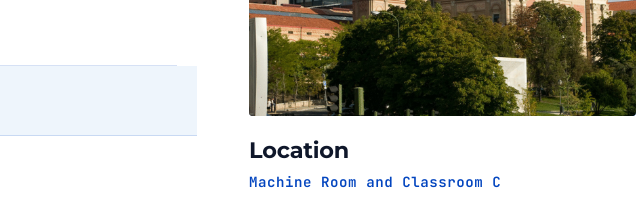
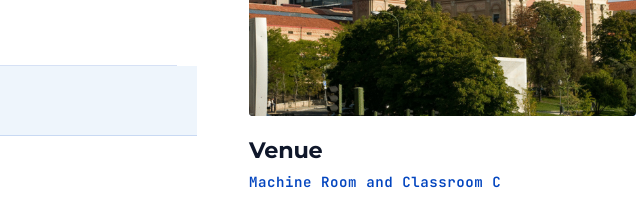
Before and after one commit to 11inaki11/JornadasPredoc, a plain HTML site: page index.html in a window 1280 px wide. Shown: the part 5143-5345 px from the top of the page, 556-1196 px from the left. Drawn offline with Linux system fonts and the light colour scheme.

Commit message:
Cambios reu edu x2

```diff
--- a/index.html
+++ b/index.html
@@ -459,7 +459,7 @@
     </div>
     <div class="facts">
       <div class="fact"><small><span data-lang="es">Fecha</span><span data-lang="en">Date</span></small><span><span data-lang="es">27 de noviembre de 2026</span><span data-lang="en">November 27, 2026</span></span></div>
-      <div class="fact"><small><span data-lang="es">Lugar</span><span data-lang="en">Venue</span></small><span>ETSI Industriales</span></div>
+      <div class="fact"><small><span data-lang="es">Localización</span><span data-lang="en">Venue</span></small><span>ETSI Industriales</span></div>
       <div class="fact"><small><span data-lang="es">Formato</span><span data-lang="en">Format</span></small><span><span data-lang="es">Pósteres + charlas cortas</span><span data-lang="en">Posters + short talks</span></span></div>
       <div class="fact"><small><span data-lang="es">Inscripción</span><span data-lang="en">Registration</span></small><span class="live"><span data-lang="es">Abierta hasta el 30 oct</span><span data-lang="en">Open until Oct 30</span></span></div>
     </div>
@@ -761,7 +761,7 @@
       </div>
       <aside class="venue rv rv-d1">
         <figure class="ph" data-tone="d"><img src="assets/photos/sede-mapa-2.jpg" alt="" onerror="this.remove()"><span class="ph-label">Foto · Fachada de la ETSI Industriales</span></figure>
-        <h3><span data-lang="es">Localización</span><span data-lang="en">Location</span></h3>
+        <h3><span data-lang="es">Localización</span><span data-lang="en">Venue</span></h3>
         <p class="room"><span data-lang="es">Sala de la Máquina y Aula C</span><span data-lang="en">Machine Room and Classroom C</span></p>
         <address>
           <span data-lang="es">Centro de Automática y Robótica (CSIC-UPM) · sede UPM</span><span data-lang="en">Centre for Automation and Robotics (CSIC-UPM) · UPM site</span><br>
```
